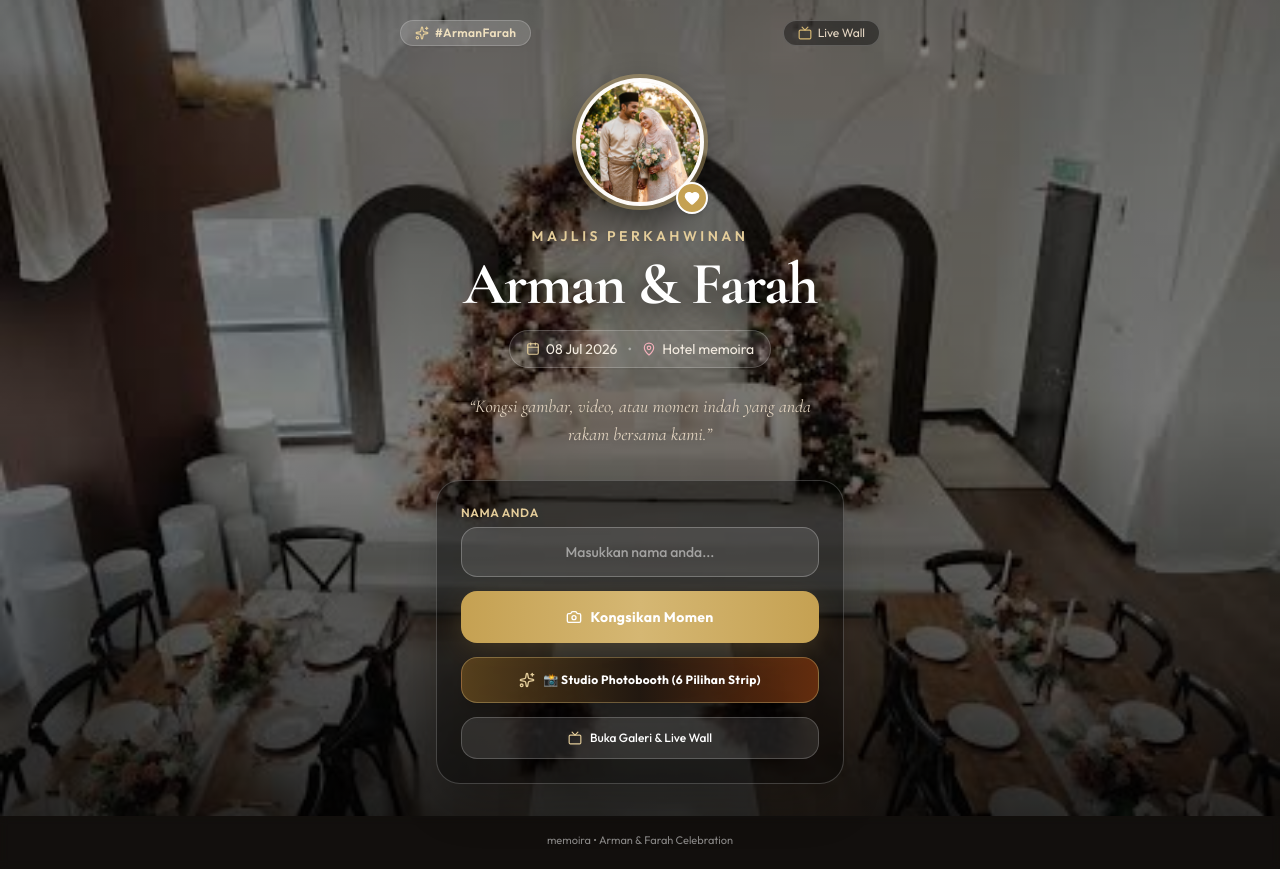
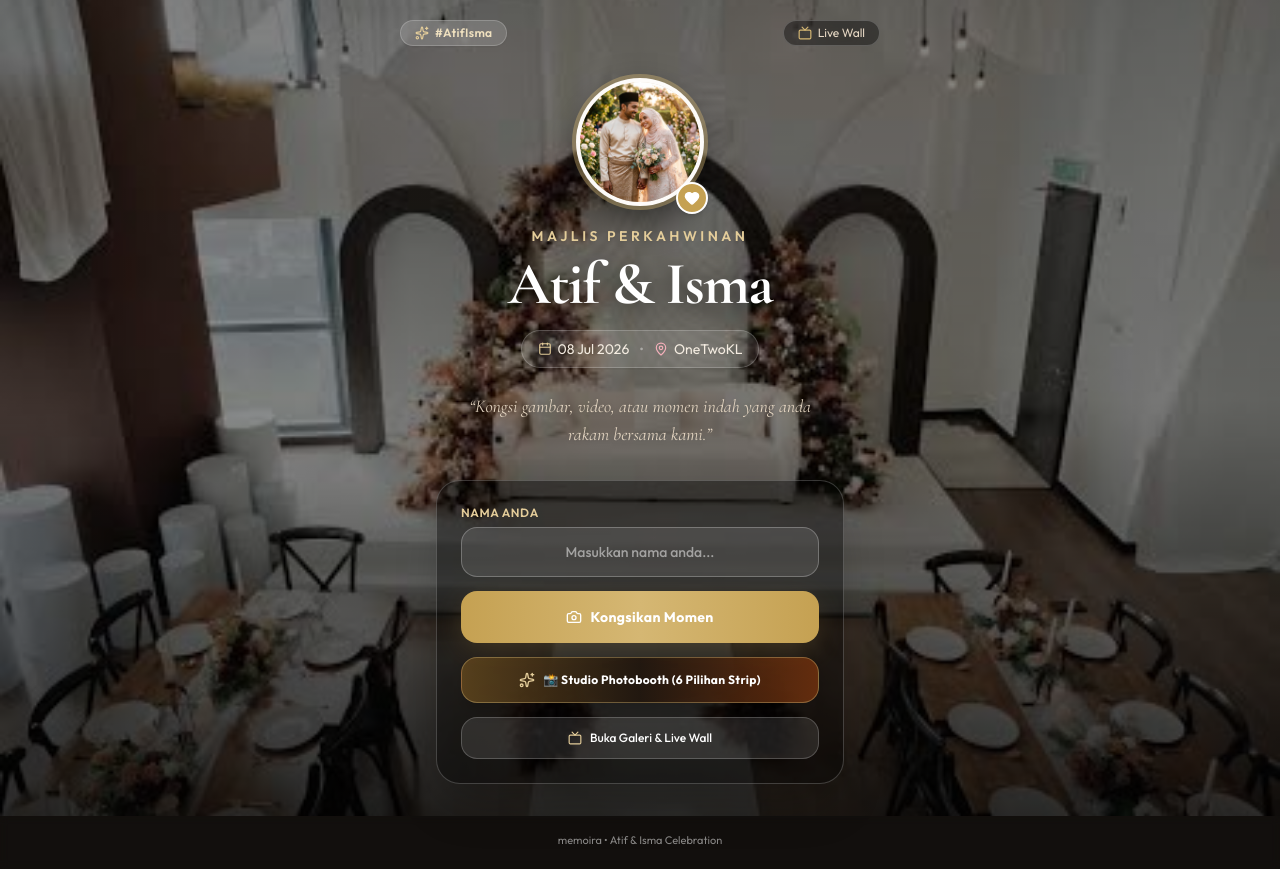
Before and after one commit to Tengshoo/DIGITAL-GUESTBOOK, a Next.js app: page / in a window 1280 px wide. Built offline with nearby package versions, Linux system fonts and the light colour scheme; no server answers; a web font is replaced by a local one.

Commit message:
feat: update couple names to Atif & Isma, venue to OneTwoKL, and button to Selfie

```diff
--- a/src/app/layout.tsx
+++ b/src/app/layout.tsx
@@ -11,14 +11,14 @@ export const viewport: Viewport = {
 };
 
 export const metadata: Metadata = {
-  title: 'Arman & Farah | Wedding Digital Guestbook & Live Wall',
+  title: 'Atif & Isma | Wedding Digital Guestbook & Live Wall',
   description:
     'Kongsi gambar, video, atau momen indah yang anda rakam bersama kami.',
   manifest: '/manifest.json',
   appleWebApp: {
     capable: true,
     statusBarStyle: 'black-translucent',
-    title: 'Arman & Farah',
+    title: 'Atif & Isma',
   },
   other: {
     'mobile-web-app-capable': 'yes',
--- a/src/app/page.tsx
+++ b/src/app/page.tsx
@@ -35,10 +35,10 @@ export default function GuestbookPage() {
   // Event details matching the demo
   const eventDetails = {
     miniTitle: 'Majlis Perkahwinan',
-    welcomeTitle: 'Arman & Farah',
+    welcomeTitle: 'Atif & Isma',
     date: '08 Jul 2026',
-    venue: 'Hotel memoira',
-    hashtag: '#ArmanFarah',
+    venue: 'OneTwoKL',
+    hashtag: '#AtifIsma',
     welcomeMessage:
       'Kongsi gambar, video, atau momen indah yang anda rakam bersama kami.',
     bgImage: getAssetPath('/assets/img/arman-farah-venue.png?v=2'),
@@ -629,7 +629,7 @@ export default function GuestbookPage() {
                           <div className="w-8 h-8 rounded-full bg-champagne-100 group-hover:bg-champagne-200 flex items-center justify-center text-champagne-700 transition">
                             <Camera className="w-4 h-4" />
                           </div>
-                          <span className="text-xs font-medium">Ambil Selfie</span>
+                          <span className="text-xs font-medium">Selfie</span>
                         </button>
 
                         <button
--- a/src/app/photobooth/page.tsx
+++ b/src/app/photobooth/page.tsx
@@ -11,10 +11,10 @@ export default function PhotoboothPage() {
 
   const eventDetails = {
     miniTitle: 'Majlis Perkahwinan',
-    welcomeTitle: 'Arman & Farah',
+    welcomeTitle: 'Atif & Isma',
     date: '08 Jul 2026',
-    venue: 'Hotel memoira',
-    hashtag: '#ArmanFarah',
+    venue: 'OneTwoKL',
+    hashtag: '#AtifIsma',
   };
 
   const handleAttachToGuestbook = (stripDataUrl: string) => {
--- a/src/components/Photobooth/PhotoboothStripView.tsx
+++ b/src/components/Photobooth/PhotoboothStripView.tsx
@@ -30,11 +30,11 @@ export default function PhotoboothStripView({
   onSelectSlot,
   onClearSlot,
   eventInfo = {
-    welcomeTitle: 'Arman & Farah',
+    welcomeTitle: 'Atif & Isma',
     miniTitle: 'Majlis Perkahwinan',
     date: '08 Jul 2026',
-    venue: 'Hotel memoira',
-    hashtag: '#ArmanFarah',
+    venue: 'OneTwoKL',
+    hashtag: '#AtifIsma',
   },
   compact = false,
 }: PhotoboothStripViewProps) {
@@ -251,7 +251,7 @@ export default function PhotoboothStripView({
       {/* 5. Signature Subtitle Touch (Bottom subtle footer watermark) */}
       <div className="absolute bottom-1.5 inset-x-0 text-center pointer-events-none z-20">
         <span className="text-[7px] tracking-widest uppercase opacity-40 font-mono text-warm-700">
-          #ArmanFarah • Hotel memoira
+          {eventInfo.hashtag} • {eventInfo.venue}
         </span>
       </div>
     </div>
--- a/src/components/Photobooth/PhotoboothStudio.tsx
+++ b/src/components/Photobooth/PhotoboothStudio.tsx
@@ -33,11 +33,11 @@ export default function PhotoboothStudio({
   onAttachToGuestbook,
   onClose,
   eventInfo = {
-    welcomeTitle: 'Arman & Farah',
+    welcomeTitle: 'Atif & Isma',
     miniTitle: 'Majlis Perkahwinan',
     date: '08 Jul 2026',
-    venue: 'Hotel memoira',
-    hashtag: '#ArmanFarah',
+    venue: 'OneTwoKL',
+    hashtag: '#AtifIsma',
   },
   isModal = false,
 }: PhotoboothStudioProps) {
--- a/src/components/Photobooth/stripThemes.ts
+++ b/src/components/Photobooth/stripThemes.ts
@@ -166,7 +166,7 @@ export const PHOTOBOOTH_STRIP_THEMES: PhotoboothStripTheme[] = [
     bgColor: '#FFFBF7',
     textColor: '#4A3B32',
     accentColor: '#D97706',
-    tagline: 'romantic wedding memories • arman & farah',
+    tagline: 'romantic wedding memories • atif & isma',
     slots: [
       {
         id: 'slot-1',
@@ -397,7 +397,7 @@ export const PHOTOBOOTH_STRIP_THEMES: PhotoboothStripTheme[] = [
         color: '#E5E7EB',
         align: 'center',
         binding: 'custom',
-        text: '08 JULAI 2026 • HOTEL MEMOIRA • #ARMANFARAH',
+        text: '08 JULAI 2026 • ONETWOKL • #ATIFISMA',
         uppercase: true,
       },
     ],
@@ -490,7 +490,7 @@ export const PHOTOBOOTH_STRIP_THEMES: PhotoboothStripTheme[] = [
         color: '#181310',
         align: 'center',
         binding: 'custom',
-        text: 'HOTEL MEMOIRA • #ARMANFARAH',
+        text: 'ONETWOKL • #ATIFISMA',
         uppercase: true,
       },
     ],
@@ -562,7 +562,7 @@ export const PHOTOBOOTH_STRIP_THEMES: PhotoboothStripTheme[] = [
         color: '#D1D5DB',
         align: 'center',
         binding: 'custom',
-        text: 'ARMAN & FARAH // 08.07.2026 // #ARMANFARAH',
+        text: 'ATIF & ISMA // 08.07.2026 // #ATIFISMA',
         uppercase: true,
       },
     ],
--- a/src/lib/photoboothCanvas.ts
+++ b/src/lib/photoboothCanvas.ts
@@ -60,11 +60,11 @@ export async function generatePhotoboothStripCanvas(
   themeId: PhotoboothStripTheme['id'],
   filterId: PhotoFilter['id'] = 'original',
   eventInfo: EventInfo = {
-    welcomeTitle: 'Arman & Farah',
+    welcomeTitle: 'Atif & Isma',
     miniTitle: 'Majlis Perkahwinan',
     date: '08 Jul 2026',
-    venue: 'Hotel memoira',
-    hashtag: '#ArmanFarah',
+    venue: 'OneTwoKL',
+    hashtag: '#AtifIsma',
   }
 ): Promise<string> {
   // Ensure custom web fonts are loaded prior to canvas text rendering
@@ -238,7 +238,7 @@ export async function generatePhotoboothStripCanvas(
   ctx.fillStyle = 'rgba(120, 100, 90, 0.45)';
   ctx.textAlign = 'center';
   ctx.fillText(
-    `#ArmanFarah • Hotel memoira • 08.07.2026`,
+    `${eventInfo.hashtag} • ${eventInfo.venue} • 08.07.2026`,
     theme.width / 2,
     theme.height - 18
   );
--- a/src/lib/supabase.ts
+++ b/src/lib/supabase.ts
@@ -43,7 +43,7 @@ const defaultFallbackEntries: SupabaseGuestEntry[] = [
     id: 1,
     name: 'Harith & Sarah',
     message:
-      'Barakallahu lakuma wa baraka alaikuma wa jamaa bainakuma fi khair! Semoga mahligai yang dibina kekal hingga ke jannah. Selamat pengantin baru Arman & Farah!',
+      'Barakallahu lakuma wa baraka alaikuma wa jamaa bainakuma fi khair! Semoga mahligai yang dibina kekal hingga ke jannah. Selamat pengantin baru Atif & Isma!',
     photo_url: null,
     signature_svg: null,
     audio_url: null,
@@ -54,7 +54,7 @@ const defaultFallbackEntries: SupabaseGuestEntry[] = [
     id: 2,
     name: 'Family Pak Ngah',
     message:
-      'Tahniah Arman & Farah! Sama cantik sama padan. Moga dikurniakan zuriat yang soleh dan solehah serta kebahagiaan berpanjangan.',
+      'Tahniah Atif & Isma! Sama cantik sama padan. Moga dikurniakan zuriat yang soleh dan solehah serta kebahagiaan berpanjangan.',
     photo_url: null,
     signature_svg: null,
     audio_url: null,
```
Also changed, not shown: public/manifest.json, 1 other file (tests, documents, lock files or other folders).
